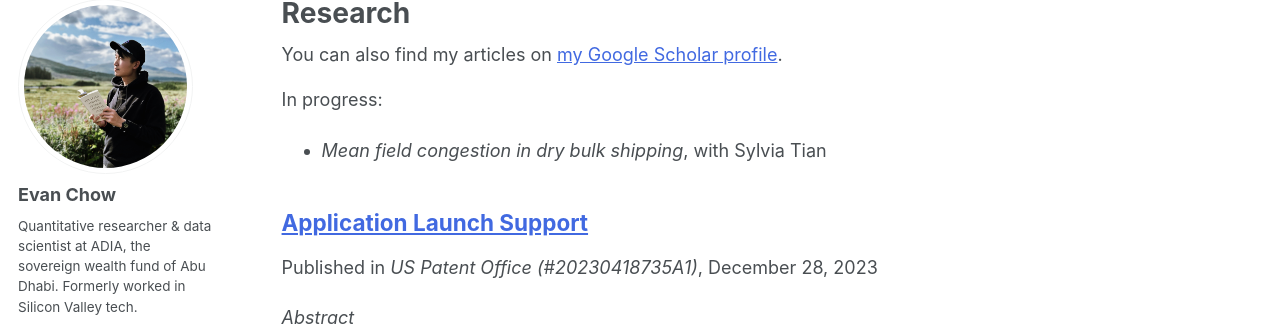
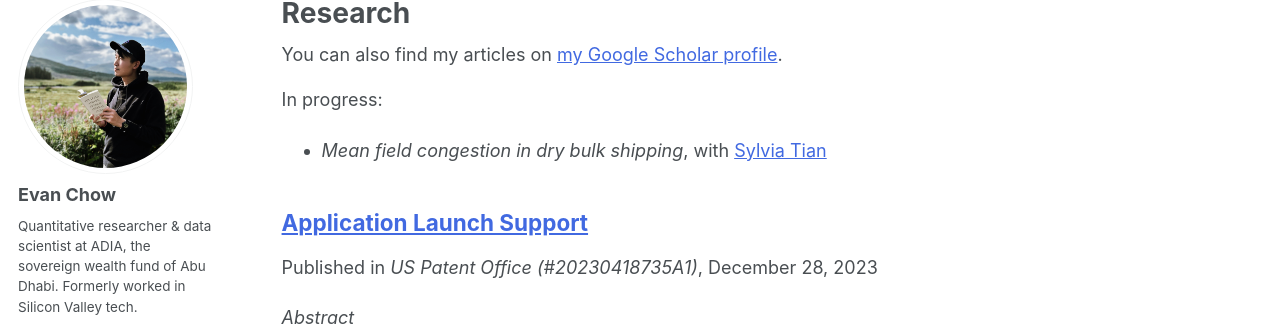
Before and after one commit to evnchw/evnchw.github.io, a Jekyll site: the page built from _pages/publications.md, in a window 1280 px wide and 900 px high. Shown: the part 107-440 px from the top of the window. Built offline with Jekyll 4.4.1, drawn with Linux system fonts in a browser that asks for light colours; some web fonts are replaced; some of the changed lines change nothing that is shown.

Commit message:
Quick commit.

```diff
--- a/_pages/publications.md
+++ b/_pages/publications.md
@@ -12,7 +12,7 @@ author_profile: true
 In progress:
 
 <ul>
-    <li><i>Mean field congestion in dry bulk shipping</i>, with Sylvia Tian</li>
+    <li><i>Mean field congestion in dry bulk shipping</i>, with <a href="https://sylviatian.github.io/research/">Sylvia Tian</a></li>
 </ul>
 
 {% include base_path %}
```
